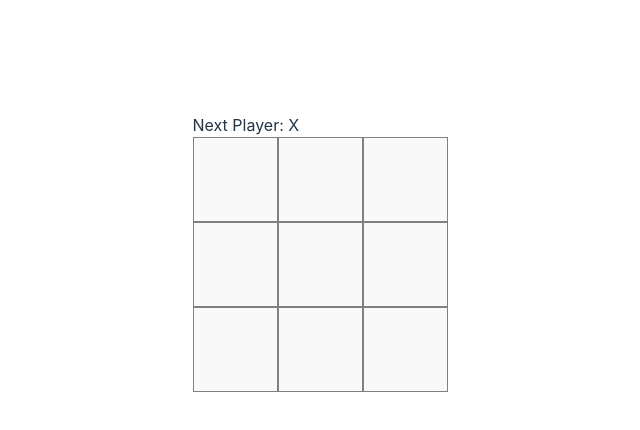
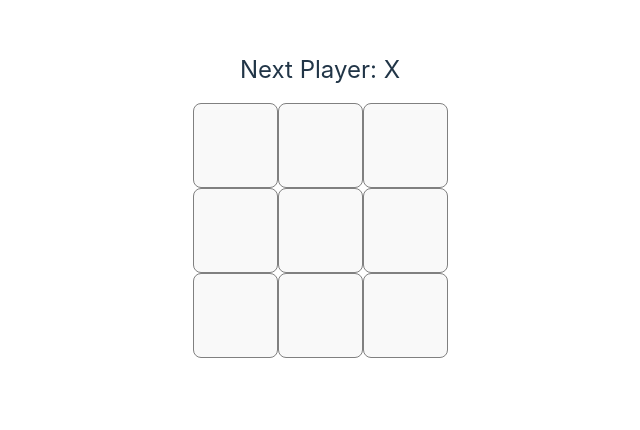
Before and after one commit to EnSillee/tic-tac-toe, a React (Vite) app: page / in a window 1280 px wide. Shown: the part 148-578 px from the top of the page, without its empty margins (320-960 px from the left). Built offline with nearby package versions, Linux system fonts and the light colour scheme.

Commit message:
ADD 재시작버튼

```diff
--- a/src/App.css
+++ b/src/App.css
@@ -1,16 +1,31 @@
 #root {
     max-width: 1280px;
     margin: 0 auto;
+
+    min-width: 260px;
+    min-height: 430px;
+
     /* padding: 2rem; */
     /* text-align: center; */
 }
 
 .board-row {
-    display: flex;
+  display: flex;
+  justify-content: center;
+  align-items: center;
+    width: '100%' !important;
 }
 
 .square {
-  display: flex;
-  justify-content: center;
-  align-items: center;
+    display: flex;
+    justify-content: center;
+    align-items: center;
 }
+
+.status {
+    display: flex;
+    justify-content: center;
+    align-items: center;
+    padding: 15px 0px;
+    font-size: 1.5rem;
+}
--- /dev/null
+++ b/src/components/Restart.tsx
@@ -0,0 +1,13 @@
+interface RestartProps {
+    onRestartClick: React.MouseEventHandler<HTMLButtonElement>;
+}
+
+export const Restart = ({ onRestartClick }: RestartProps) => {
+    return (
+        <div style={{ marginTop: '15px' }}>
+            <button style={{ width: '100%', backgroundColor: 'green', color: 'white' }} onClick={onRestartClick}>
+                Restart?
+            </button>
+        </div>
+    );
+};
--- a/src/components/Square.tsx
+++ b/src/components/Square.tsx
@@ -4,9 +4,6 @@ interface SquareProps {
 }
 
 export const Square = ({ value, onSquareClick }: SquareProps) => {
-    // function handleClick() {
-    //     setValue('x');
-    // }
 
     return (
         <button className='square' onClick={onSquareClick}>
--- a/src/index.css
+++ b/src/index.css
@@ -36,17 +36,17 @@ h1 {
 }
 
 button {
-    /* border-radius: 8px; */
+    border-radius: 8px;
     border: 1px solid gray;
     padding: 0.3em 0.6em;
     width: 85px;
     height: 85px;
     font-size: 3em;
     font-weight: 900;
-    /* font-family: inherit; */
     color: black;
     background-color: #ffffff;
     cursor: pointer;
+    /* font-family: inherit; */
     /* transition: border-color 0.25s; */
 }
 button:hover {
--- a/src/pages/Board.tsx
+++ b/src/pages/Board.tsx
@@ -1,5 +1,6 @@
 import { useState } from 'react';
 import { Square } from '../components/Square';
+import { Restart } from '../components/Restart';
 import { calculateWinner } from '../utils/calculateWinner';
 
 export const Board = () => {
@@ -15,6 +16,11 @@ export const Board = () => {
 
         setSquares(nextSquares);
         setXIsNext(!xIsNext);
+    }
+
+    function handleRestartClick() {
+        setSquares(Array(9).fill(null));
+        setXIsNext(true);
     }
 
     console.log(squares);
@@ -45,6 +51,8 @@ export const Board = () => {
                 <Square value={squares[7]} onSquareClick={() => handleClick(7)} />
                 <Square value={squares[8]} onSquareClick={() => handleClick(8)} />
             </div>
+
+            {winner ? <Restart onRestartClick={handleRestartClick} /> : null}
         </>
     );
 };
```
